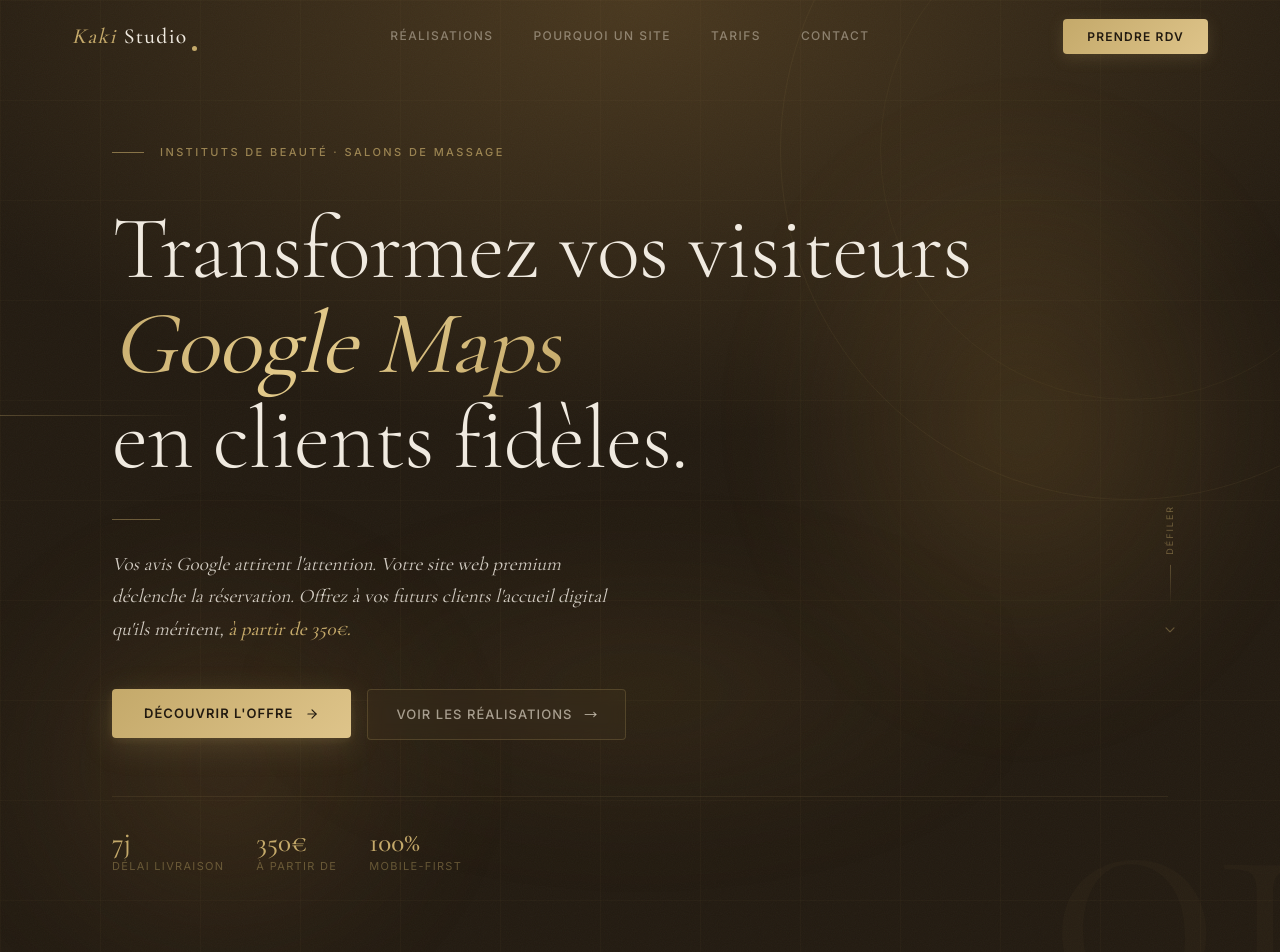
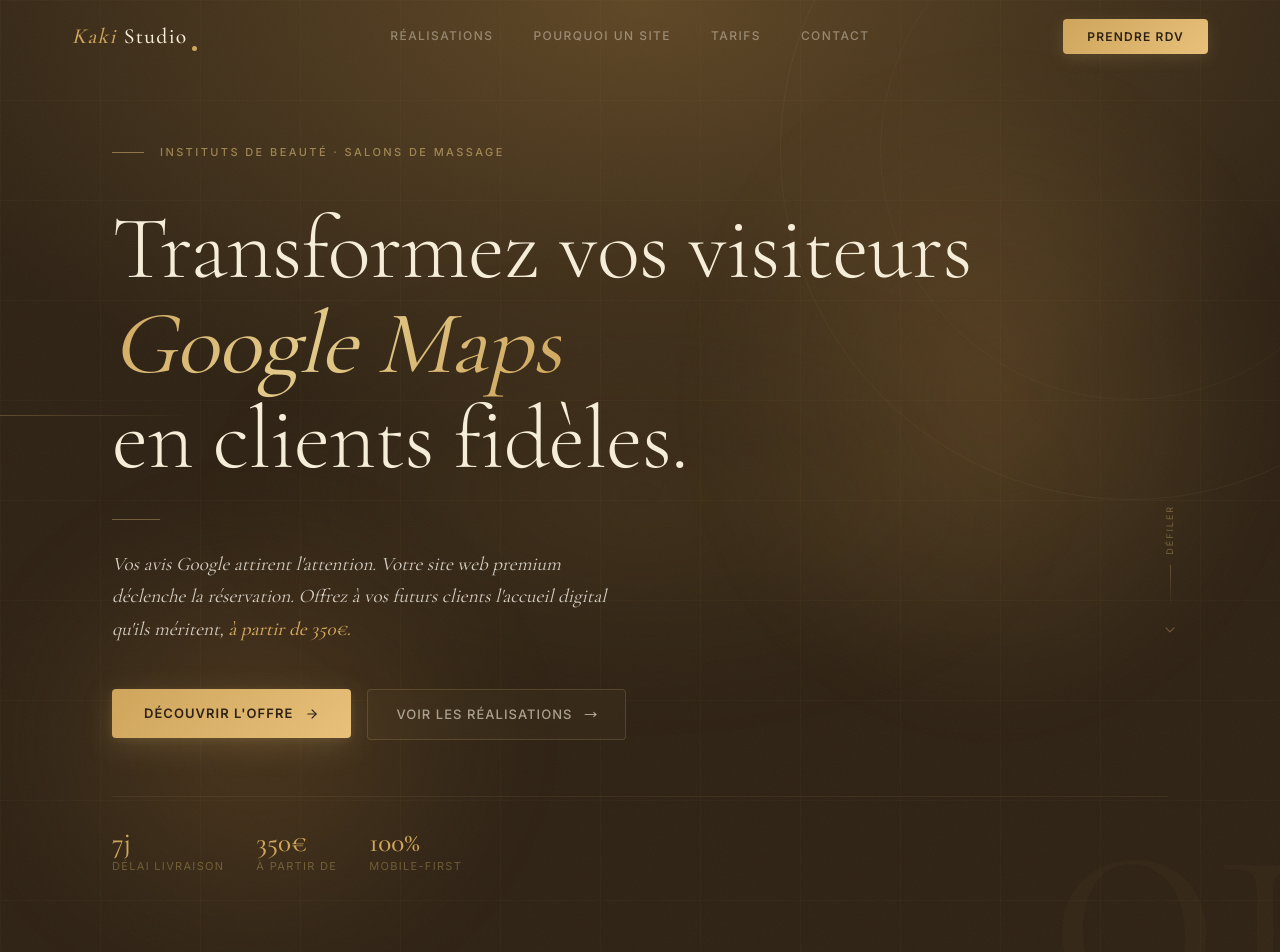
Before and after one commit to HEYMTAK/simon-peckre, a Next.js app: page /beaute in a window 1280 px wide. Shown: the top 952 px of the page. Built offline with nearby package versions, Linux system fonts and the light colour scheme.

Commit message:
design: palette plus accueillante — fond #2E2214, or miel #CFA55C, crème chaude #F5EDD8, blobs renforcés

```diff
--- a/src/app/globals.css
+++ b/src/app/globals.css
@@ -7,14 +7,14 @@
   --font-inter: 'Inter', system-ui, sans-serif;
 
   /* Palette Kaki Studio */
-  --bg-base:     #221A10;
-  --bg-surface:  #2D2418;
-  --gold:        #C4A96A;
-  --gold-light:  #DEC48A;
-  --sand:        #E8DFD0;
-  --sand-muted:  #9E9080;
-  --sage:        #8A9E7A;
-  --border:      rgba(196,169,106,0.14);
+  --bg-base:     #2E2214;
+  --bg-surface:  #3A2C1A;
+  --gold:        #CFA55C;
+  --gold-light:  #E8C07A;
+  --sand:        #F5EDD8;
+  --sand-muted:  #B0A08A;
+  --sage:        #96A882;
+  --border:      rgba(207,165,92,0.16);
 }
 
 * {
@@ -39,7 +39,7 @@
 
 /* ─── Scrollbar ─────────────────────────────────────── */
 ::-webkit-scrollbar { width: 4px; }
-::-webkit-scrollbar-track { background: #221A10; }
+::-webkit-scrollbar-track { background: #2E2214; }
 ::-webkit-scrollbar-thumb { background: var(--gold); border-radius: 2px; }
 
 /* ─── Selection ─────────────────────────────────────── */
--- a/src/components/beaute/Header.tsx
+++ b/src/components/beaute/Header.tsx
@@ -60,9 +60,9 @@
             textDecoration: "none",
           }}
         >
-          <span style={{ color: "#C4A96A", fontStyle: "italic" }}>Kaki</span>
+          <span style={{ color: "#CFA55C", fontStyle: "italic" }}>Kaki</span>
           <span style={{
-            color: "#F0EAE0",
+            color: "#F5EDD8",
             fontStyle: "normal",
             marginLeft: "6px",
           }}>Studio</span>
@@ -71,7 +71,7 @@
             width: "5px",
             height: "5px",
             borderRadius: "50%",
-            background: "#C4A96A",
+            background: "#CFA55C",
             marginLeft: "3px",
             marginBottom: "2px",
             alignSelf: "flex-end",
@@ -94,7 +94,7 @@
                 textDecoration: "none",
                 transition: "color 0.25s ease",
               }}
-              onMouseEnter={e => (e.currentTarget as HTMLElement).style.color = "#C4A96A"}
+              onMouseEnter={e => (e.currentTarget as HTMLElement).style.color = "#CFA55C"}
               onMouseLeave={e => (e.currentTarget as HTMLElement).style.color = "rgba(232,223,208,0.45)"}
             >
               {l.label}
@@ -112,10 +112,10 @@
               fontWeight: 600,
               letterSpacing: "0.1em",
               textTransform: "uppercase",
-              color: "#221A10",
+              color: "#2E2214",
               textDecoration: "none",
               padding: "10px 24px",
-              background: "linear-gradient(135deg, #C4A96A 0%, #DEC48A 100%)",
+              background: "linear-gradient(135deg, #CFA55C 0%, #E8C07A 100%)",
               borderRadius: "4px",
               transition: "all 0.3s ease",
               boxShadow: "0 4px 16px rgba(196,169,106,0.18)",
@@ -195,8 +195,8 @@
                 style={{
                   marginTop: "8px",
                   padding: "14px 24px",
-                  background: "linear-gradient(135deg, #C4A96A 0%, #DEC48A 100%)",
-                  color: "#221A10",
+                  background: "linear-gradient(135deg, #CFA55C 0%, #E8C07A 100%)",
+                  color: "#2E2214",
                   fontFamily: "var(--font-inter)",
                   fontSize: "12px",
                   fontWeight: 600,
--- a/src/components/beaute/Hero.tsx
+++ b/src/components/beaute/Hero.tsx
@@ -12,42 +12,42 @@
   return (
     <section
       className="relative min-h-screen flex flex-col justify-center overflow-hidden"
-      style={{ backgroundColor: "#221A10" }}
+      style={{ backgroundColor: "#2E2214" }}
     >
       {/* ══ FOND — calques de lumière chaude ══════════════════════════════════ */}
       <div className="absolute inset-0 pointer-events-none">
 
-        {/* Voile chaud principal — haut centre */}
+        {/* Voile ambré principal — haut centre */}
         <div style={{
           position: "absolute", inset: 0,
-          background: "radial-gradient(ellipse 90% 65% at 50% 0%, rgba(210,160,80,0.22) 0%, transparent 68%)",
+          background: "radial-gradient(ellipse 95% 70% at 50% 0%, rgba(220,165,80,0.28) 0%, transparent 65%)",
         }} />
 
-        {/* Glow ambre chaud — droite */}
+        {/* Glow pêche/miel — droite */}
         <div style={{
           position: "absolute",
-          top: "5%", right: "-5%",
-          width: "50%", height: "75%",
-          background: "radial-gradient(ellipse, rgba(195,145,65,0.18) 0%, transparent 60%)",
-          filter: "blur(35px)",
+          top: "0%", right: "-5%",
+          width: "55%", height: "80%",
+          background: "radial-gradient(ellipse, rgba(210,155,75,0.22) 0%, transparent 58%)",
+          filter: "blur(30px)",
         }} />
 
-        {/* Glow terre cuite — bas gauche */}
+        {/* Glow cannelle — bas gauche */}
         <div style={{
           position: "absolute",
           bottom: "-5%", left: "-5%",
-          width: "45%", height: "55%",
-          background: "radial-gradient(ellipse, rgba(170,120,55,0.16) 0%, transparent 60%)",
-          filter: "blur(45px)",
+          width: "50%", height: "60%",
+          background: "radial-gradient(ellipse, rgba(190,130,60,0.2) 0%, transparent 58%)",
+          filter: "blur(40px)",
         }} />
 
-        {/* Accent caramel — centre-bas */}
+        {/* Halo centre — chaleur ambiante */}
         <div style={{
           position: "absolute",
-          bottom: "15%", left: "50%", transform: "translateX(-50%)",
-          width: "60%", height: "30%",
-          background: "radial-gradient(ellipse, rgba(180,135,60,0.1) 0%, transparent 70%)",
-          filter: "blur(50px)",
+          top: "30%", left: "50%", transform: "translateX(-50%)",
+          width: "70%", height: "40%",
+          background: "radial-gradient(ellipse, rgba(200,150,65,0.12) 0%, transparent 65%)",
+          filter: "blur(55px)",
         }} />
 
         {/* Grain / texture tissu */}
@@ -165,7 +165,7 @@
                 fontWeight: 300,
                 lineHeight: 1.06,
                 letterSpacing: "-0.01em",
-                color: "#F0EAE0",
+                color: "#F5EDD8",
                 marginBottom: "2rem",
               }}
             >
@@ -173,7 +173,7 @@
               <span style={{
                 fontStyle: "italic",
                 fontWeight: 400,
-                background: "linear-gradient(135deg, #C4A96A 0%, #E2C98A 45%, #C4A96A 100%)",
+                background: "linear-gradient(135deg, #CFA55C 0%, #E2C98A 45%, #CFA55C 100%)",
                 WebkitBackgroundClip: "text",
                 WebkitTextFillColor: "transparent",
                 backgroundClip: "text",
@@ -215,7 +215,7 @@
             >
               Vos avis Google attirent l&apos;attention. Votre site web premium déclenche
               la réservation. Offrez à vos futurs clients l&apos;accueil digital qu&apos;ils méritent,{" "}
-              <span style={{ color: "#C4A96A", fontWeight: 500 }}>à partir de 350€.</span>
+              <span style={{ color: "#CFA55C", fontWeight: 500 }}>à partir de 350€.</span>
             </motion.p>
 
             {/* CTAs */}
@@ -231,8 +231,8 @@
                 className="group inline-flex items-center gap-3"
                 style={{
                   padding: "14px 32px",
-                  background: "linear-gradient(135deg, #C4A96A 0%, #DEC48A 100%)",
-                  color: "#221A10",
+                  background: "linear-gradient(135deg, #CFA55C 0%, #E8C07A 100%)",
+                  color: "#2E2214",
                   fontFamily: "var(--font-inter)",
                   fontSize: "13px",
                   fontWeight: 600,
@@ -279,7 +279,7 @@
                 }}
                 onMouseEnter={e => {
                   (e.currentTarget as HTMLElement).style.borderColor = "rgba(196,169,106,0.5)";
-                  (e.currentTarget as HTMLElement).style.color = "#C4A96A";
+                  (e.currentTarget as HTMLElement).style.color = "#CFA55C";
                   (e.currentTarget as HTMLElement).style.background = "rgba(196,169,106,0.07)";
                   (e.currentTarget as HTMLElement).style.transform = "translateY(-2px)";
                 }}
@@ -320,7 +320,7 @@
                     fontSize: "1.7rem",
                     fontWeight: 500,
                     lineHeight: 1,
-                    color: "#C4A96A",
+                    color: "#CFA55C",
                   }}>{n}</span>
                   <span style={{
                     fontFamily: "var(--font-inter)",
@@ -374,7 +374,7 @@
         />
         {/* Flèche bas */}
         <svg width="10" height="6" viewBox="0 0 10 6" fill="none" style={{ opacity: 0.4 }}>
-          <path d="M1 1L5 5L9 1" stroke="#C4A96A" strokeWidth="1.2" strokeLinecap="round" strokeLinejoin="round"/>
+          <path d="M1 1L5 5L9 1" stroke="#CFA55C" strokeWidth="1.2" strokeLinecap="round" strokeLinejoin="round"/>
         </svg>
       </motion.div>
 
```
